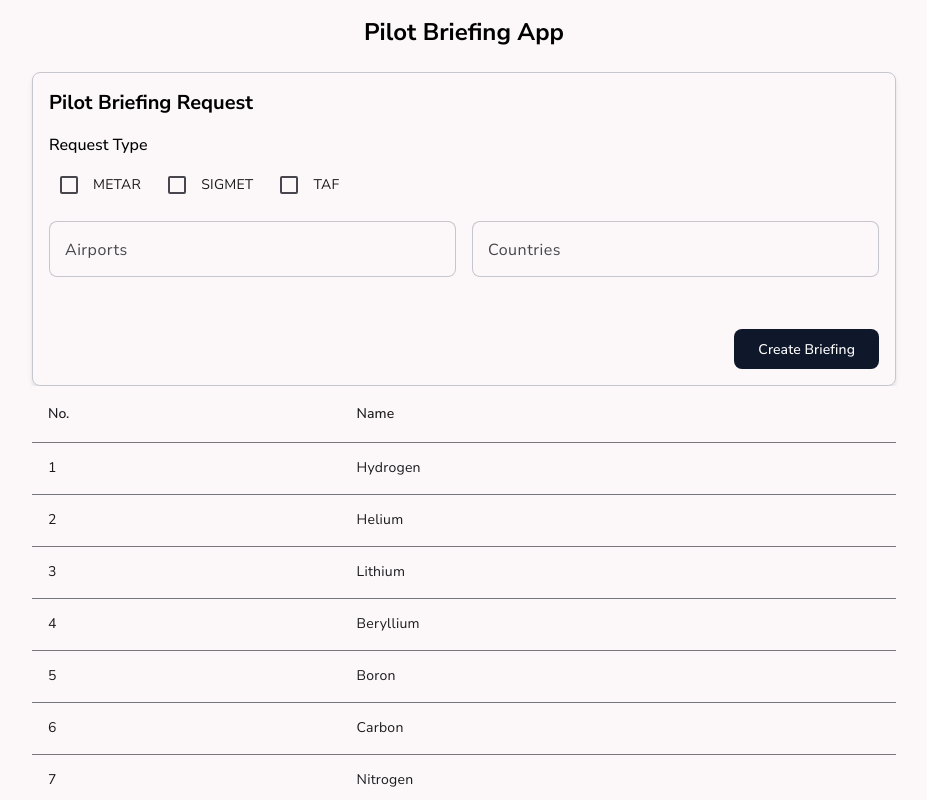
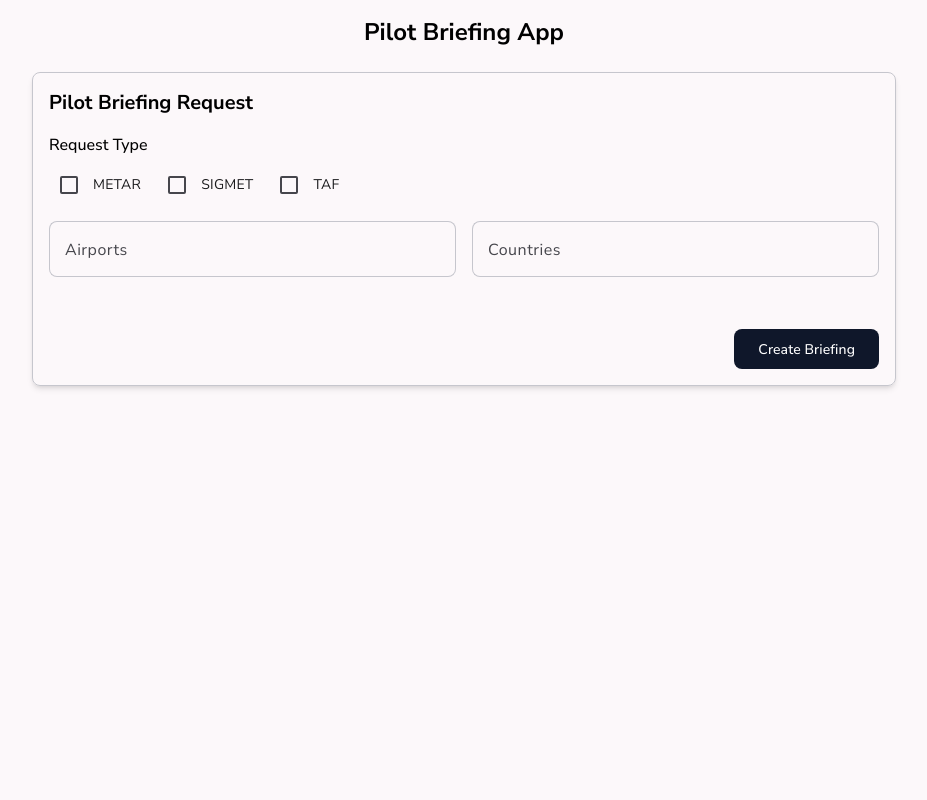
Before and after one commit to Skandinavchik/pilot-briefing, an Angular app: page / in a window 1280 px wide. Shown: the top 800 px of the page, without its empty margins (176-1103 px from the left). Built offline with nearby package versions, Linux system fonts and the light colour scheme.

Commit message:
updated reports table

```diff
--- a/src/app/app.html
+++ b/src/app/app.html
@@ -1,11 +1,10 @@
 <main class="container max-w-4xl p-4">
   <section>
     <h1 class="mb-6 text-2xl text-center font-bold">{{ title() }}</h1>
-
-    <app-briefing-form />
+    <app-briefing-form (briefingData)="briefingData.set($event)" />
   </section>
 
   <section>
-    <app-briefing-table />
+    <app-briefing-table [data]="briefingData()" />
   </section>
 </main>
--- a/src/app/app.ts
+++ b/src/app/app.ts
@@ -1,6 +1,7 @@
 import { Component, signal } from '@angular/core'
 import { BriefingForm } from './briefing-form/briefing-form'
 import { BriefingTable } from './briefing-table/briefing-table'
+import { GroupedBriefingResult } from '../types/briefing.type'
 
 @Component({
   selector: 'app-root',
@@ -9,4 +10,5 @@ import { BriefingTable } from './briefing-table/briefing-table'
 })
 export class App {
   protected readonly title = signal('Pilot Briefing App')
+  protected readonly briefingData = signal<GroupedBriefingResult[]>([])
 }
--- a/src/app/briefing-form/briefing-form.ts
+++ b/src/app/briefing-form/briefing-form.ts
@@ -1,4 +1,4 @@
-import { Component, DestroyRef, inject } from '@angular/core'
+import { Component, DestroyRef, inject, output } from '@angular/core'
 import { takeUntilDestroyed } from '@angular/core/rxjs-interop'
 import { FormBuilder, FormControl, ReactiveFormsModule, Validators } from '@angular/forms'
 import { MatButtonModule } from '@angular/material/button'
@@ -6,6 +6,7 @@ import { MatCheckboxModule } from '@angular/material/checkbox'
 import { MatFormFieldModule } from '@angular/material/form-field'
 import { MatInputModule } from '@angular/material/input'
 import { MatProgressSpinnerModule } from '@angular/material/progress-spinner'
+import { GroupedBriefingResult } from '../../types/briefing.type'
 import { atLeastOneLocation, atLeastOneSelected } from '../../validators/briefing-form.validators'
 import { BriefingService } from '../services/briefing.service'
 
@@ -26,6 +27,8 @@ export class BriefingForm {
   private readonly formBuilder = inject(FormBuilder)
   private readonly destroyRef = inject(DestroyRef)
   public readonly briefingService = inject(BriefingService)
+
+  briefingData = output<GroupedBriefingResult[]>()
 
   briefingForm = this.formBuilder.nonNullable.group(
     {
@@ -73,6 +76,7 @@ export class BriefingForm {
           console.log('API Response:', response)
           const groupedData = this.briefingService.groupResultsByStation(response.result)
           console.log('Grouped Data:', groupedData)
+          this.briefingData.emit(groupedData)
         },
         error: error => console.error('API Error:', error),
       })
--- a/src/app/briefing-table/briefing-table.html
+++ b/src/app/briefing-table/briefing-table.html
@@ -1,14 +1,35 @@
-<table mat-table [dataSource]=dataSource>
-  <ng-container matColumnDef="position">
-    <th mat-header-cell *matHeaderCellDef> No. </th>
-    <td mat-cell *matCellDef="let element"> {{element.position}} </td>
+@if (data().length > 0) {
+<table mat-table [dataSource]="tableData()" class="w-full border-collapse border border-gray-300">
+  <!-- Station Header Row Definition -->
+  <ng-container matColumnDef="stationHeader">
+    <td mat-cell *matCellDef="let group" [attr.colspan]="3" class="bg-gray-200 font-bold p-2 border border-gray-300">
+      {{ group.stationId }}
+    </td>
   </ng-container>
 
-  <ng-container matColumnDef="name">
-    <th mat-header-cell *matHeaderCellDef> Name </th>
-    <td mat-cell *matCellDef="let element"> {{element.name}} </td>
+  <!-- Report Type Column -->
+  <ng-container matColumnDef="queryType">
+    <td mat-cell *matCellDef="let report" class="p-2 border border-gray-300 align-top w-24">
+      {{ report.queryType }}
+    </td>
   </ng-container>
 
-  <tr mat-header-row *matHeaderRowDef="displayedColumns"></tr>
-  <tr mat-row *matRowDef="let row; columns: displayedColumns;"></tr>
+  <!-- Report Time Column -->
+  <ng-container matColumnDef="reportTime">
+    <td mat-cell *matCellDef="let report" class="p-2 border border-gray-300 align-top w-40">
+      {{ report.reportTime }}
+    </td>
+  </ng-container>
+
+  <!-- Report Text Column -->
+  <ng-container matColumnDef="text">
+    <td mat-cell *matCellDef="let report" class="p-2 border border-gray-300 align-top">
+      <div [innerHTML]="formatReportText(report.text)"></div>
+    </td>
+  </ng-container>
+
+  <!-- Row Definitions -->
+  <tr mat-row *matRowDef="let row; columns: ['stationHeader']; when: isGroup"></tr>
+  <tr mat-row *matRowDef="let row; columns: ['queryType', 'reportTime', 'text']"></tr>
 </table>
+}
--- a/src/app/briefing-table/briefing-table.ts
+++ b/src/app/briefing-table/briefing-table.ts
@@ -1,18 +1,6 @@
-import { Component } from '@angular/core'
-import { MatTableDataSource, MatTableModule } from '@angular/material/table'
-
-const DATA = [
-  { position: 1, name: 'Hydrogen' },
-  { position: 2, name: 'Helium' },
-  { position: 3, name: 'Lithium' },
-  { position: 4, name: 'Beryllium' },
-  { position: 5, name: 'Boron' },
-  { position: 6, name: 'Carbon' },
-  { position: 7, name: 'Nitrogen' },
-  { position: 8, name: 'Oxygen' },
-  { position: 9, name: 'Fluorine' },
-  { position: 10, name: 'Neon' },
-]
+import { Component, computed, input } from '@angular/core'
+import { MatTableModule } from '@angular/material/table'
+import { BriefingResult, GroupedBriefingResult } from '../../types/briefing.type'
 
 @Component({
   selector: 'app-briefing-table',
@@ -20,6 +8,29 @@ const DATA = [
   templateUrl: './briefing-table.html',
 })
 export class BriefingTable {
-  displayedColumns: string[] = ['position', 'name']
-  dataSource = new MatTableDataSource(DATA)
+  data = input.required<GroupedBriefingResult[]>()
+
+  // Flatten the grouped data for the table
+  // We need rows for Stations (headers) and rows for Reports (items)
+  tableData = computed(() => {
+    const flattened: (GroupedBriefingResult | BriefingResult)[] = []
+    for (const group of this.data()) {
+      flattened.push(group) // Station header row
+      flattened.push(...group.reports) // Report items
+    }
+    return flattened
+  })
+
+  // Helper to check if row is a group header
+  isGroup(index: number, item: GroupedBriefingResult | BriefingResult): boolean {
+    return 'reports' in item
+  }
+
+  formatReportText(text: string): string {
+    return text.replace(/(BKN|FEW|SCT)(\d{3})/g, (match, _, height) => {
+      const heightValue = parseInt(height, 10)
+      const colorClass = heightValue <= 30 ? 'text-blue-600' : 'text-red-600'
+      return `<span class="${colorClass}">${match}</span>`
+    })
+  }
 }
```
